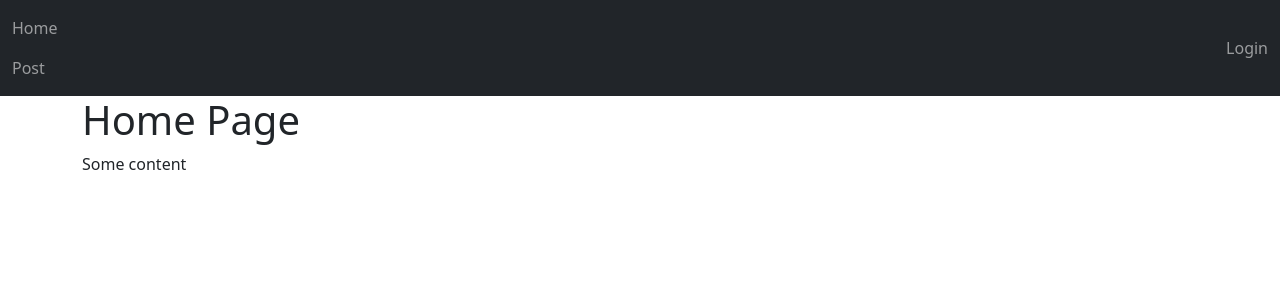
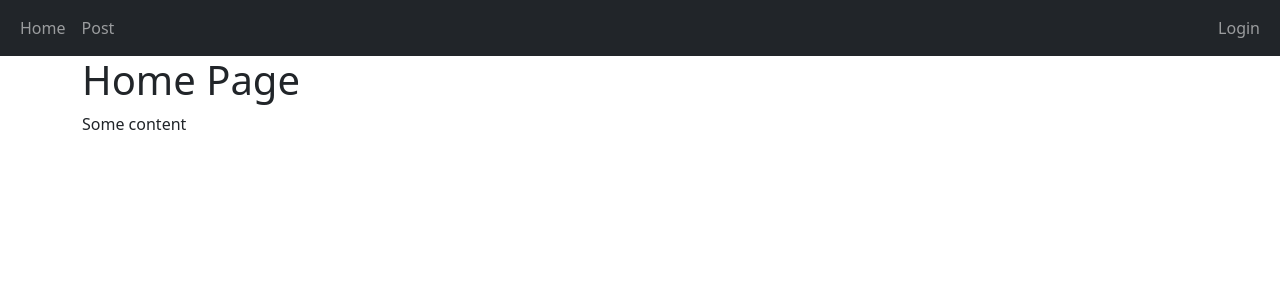
Before and after one commit to caiosantosss/djangoauthmanagement, a Django app: template website/main/templates/main/home.html in a window 1280 px wide. Shown: the top 300 px of the page. Run offline with Django 4.2, Linux system fonts and the light colour scheme; the template is opened without the code that fills it, so the values that code supplies are empty; parts of the project's set-up code (start-up, migrations or seed data) failed here and were passed over.

Commit message:
fix the url and nav style

```diff
--- a/website/main/templates/main/base.html
+++ b/website/main/templates/main/base.html
@@ -10,7 +10,7 @@
   <title>{% block title %}My website{% endblock %}</title>
 </head>
 <body>
-  <nav class='navbar navbar-expanded navbar-dark bg-dark'>
+  <nav class='navbar navbar-expand-md navbar-dark bg-dark'>
     <div class='container-fluid'>
       <div>
         <ul class='navbar-nav'>
--- a/website/main/urls.py
+++ b/website/main/urls.py
@@ -1,4 +1,4 @@
-from django import path
+from django.urls import path
 from . import views
 
 urlpatterns = [
```
